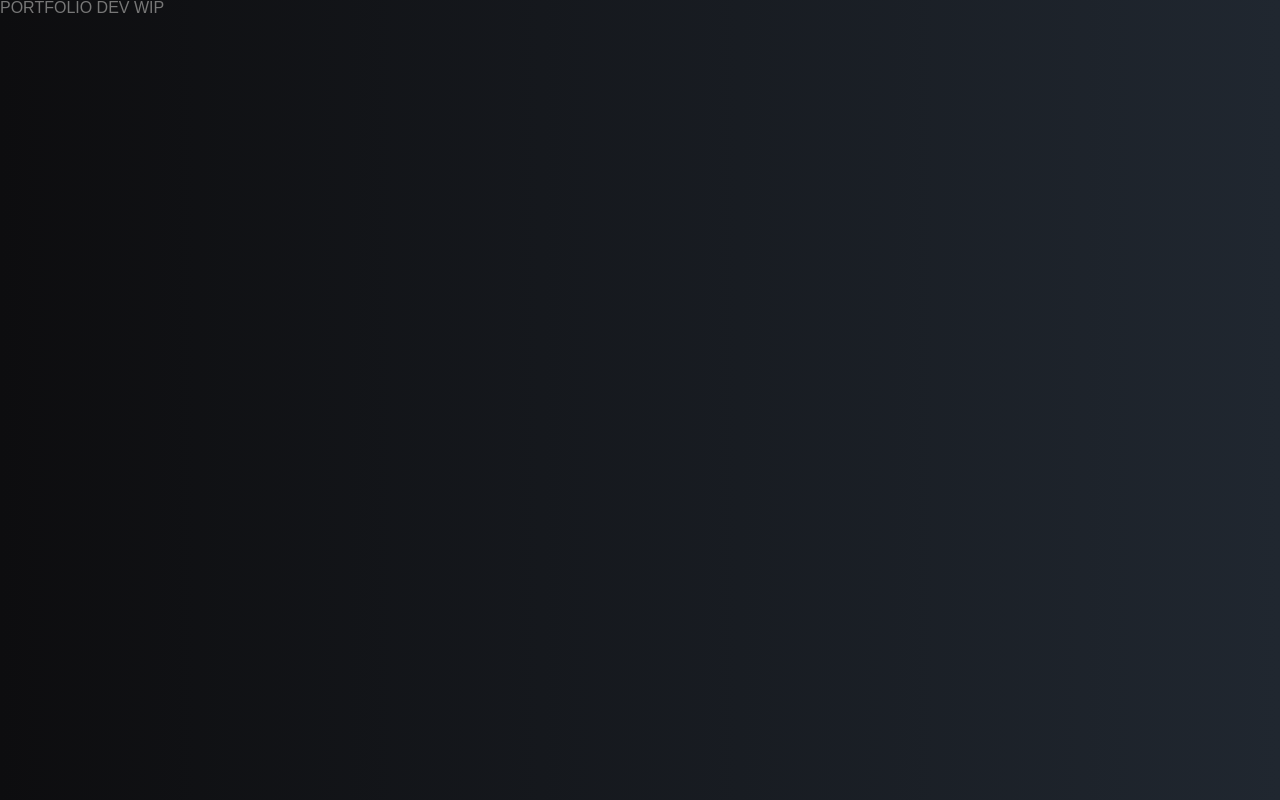
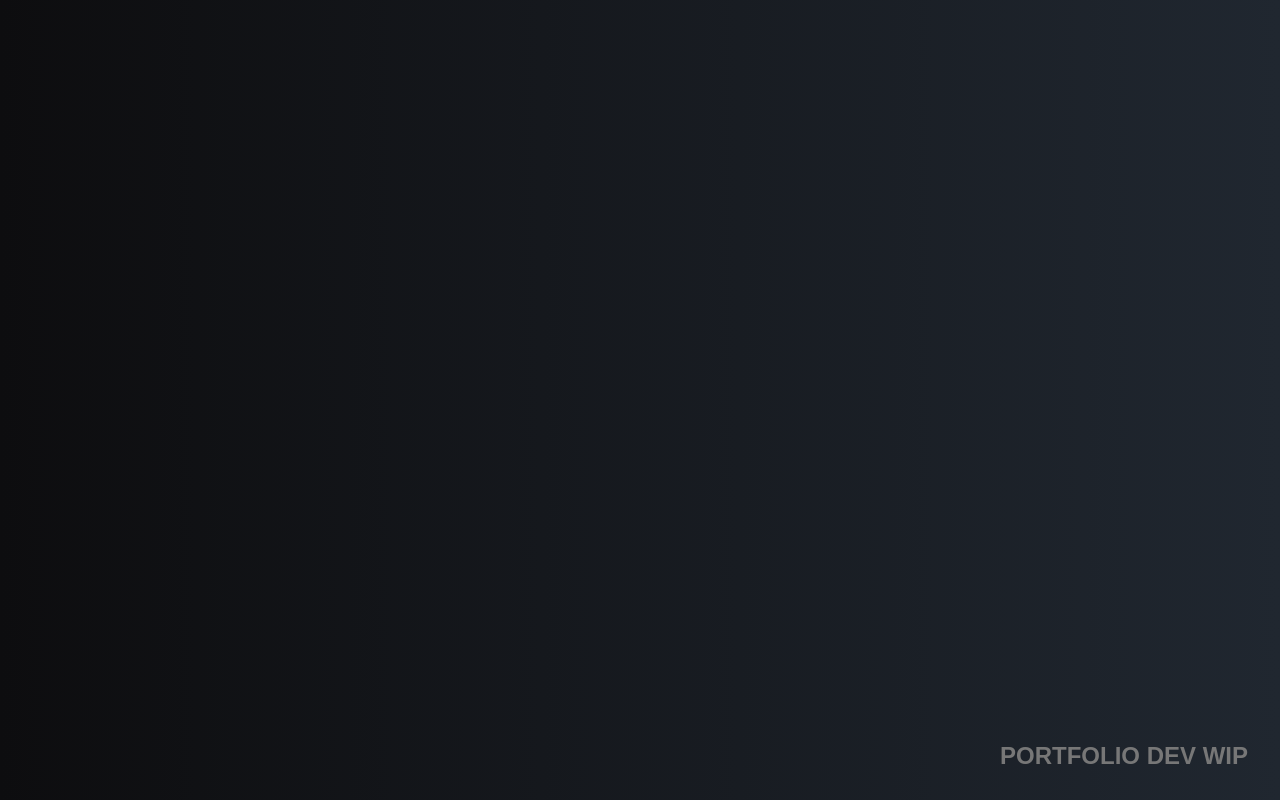
Before and after one commit to liamgui/portfolio, a plain HTML site: page dev/index.html in a window 1280 px wide. Drawn offline with Linux system fonts and the light colour scheme; a web font is replaced by a local one.

Commit message:
dev wip page styles

```diff
--- a/dev/index.html
+++ b/dev/index.html
@@ -4,19 +4,39 @@
         <meta charset="UTF-8" />
         <meta name="viewport" content="width=device-width, initial-scale=1.0" />
         <title>Guidinger Dev</title>
-        <link rel="stylesheet" href="../styles/styles.css">
+        <link rel="stylesheet" href="../styles/styles.css" />
+        <link rel="stylesheet" href="https://use.typekit.net/mnr3qiz.css" />
     </head>
     <body>
         <style>
+            body {
+                background: #0d0d0f; /* Old browsers */
+                background: -moz-linear-gradient(left, #0d0d0f 0%, #202730 100%); /* FF3.6-15 */
+                background: -webkit-linear-gradient(left, #0d0d0f 0%, #202730 100%); /* Chrome10-25,Safari5.1-6 */
+                background: linear-gradient(to right, #0d0d0f 0%, #202730 100%);
+            }
             a {
                 color: #777777;
                 text-transform: uppercase;
                 text-decoration: none;
-                font-family: "Futura PT", sans-serif;
+                font-weight: bold;
+                font-size: 1.5em;
+            }
+            a:hover {
+                color: #999999;
+            }
+            .devNav {
+                position: absolute;
+                bottom: 2em;
+                right: 2em;
             }
         </style>
         <div class="container">
-            <a href="/dev/portfolioDev">Portfolio Dev WIP</a>
+            <ul class="devNav">
+                <li class="devNavItem">
+                    <a href="/dev/portfolioDev">Portfolio Dev WIP</a>
+                </li>
+            </ul>
         </div>
     </body>
 </html>
```
